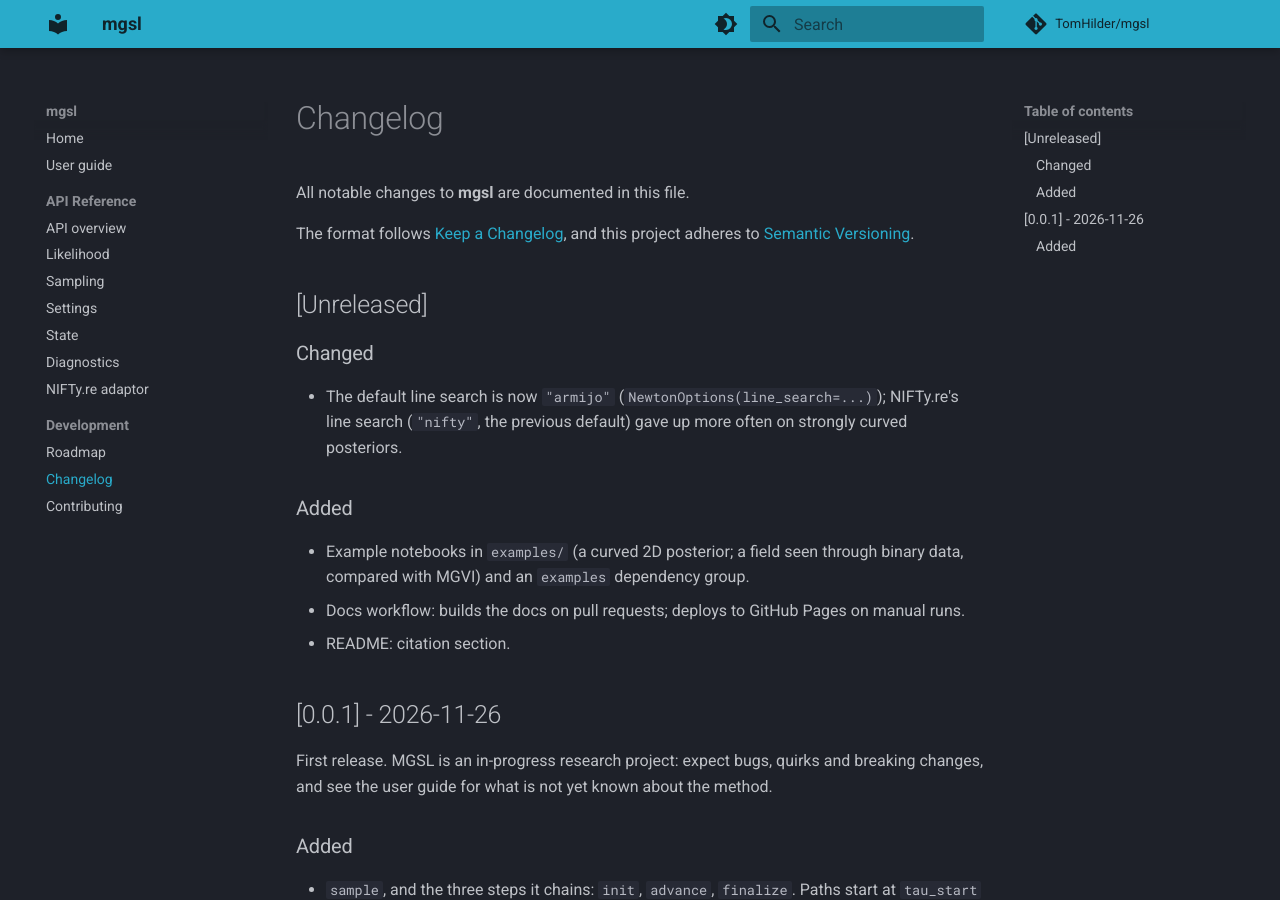
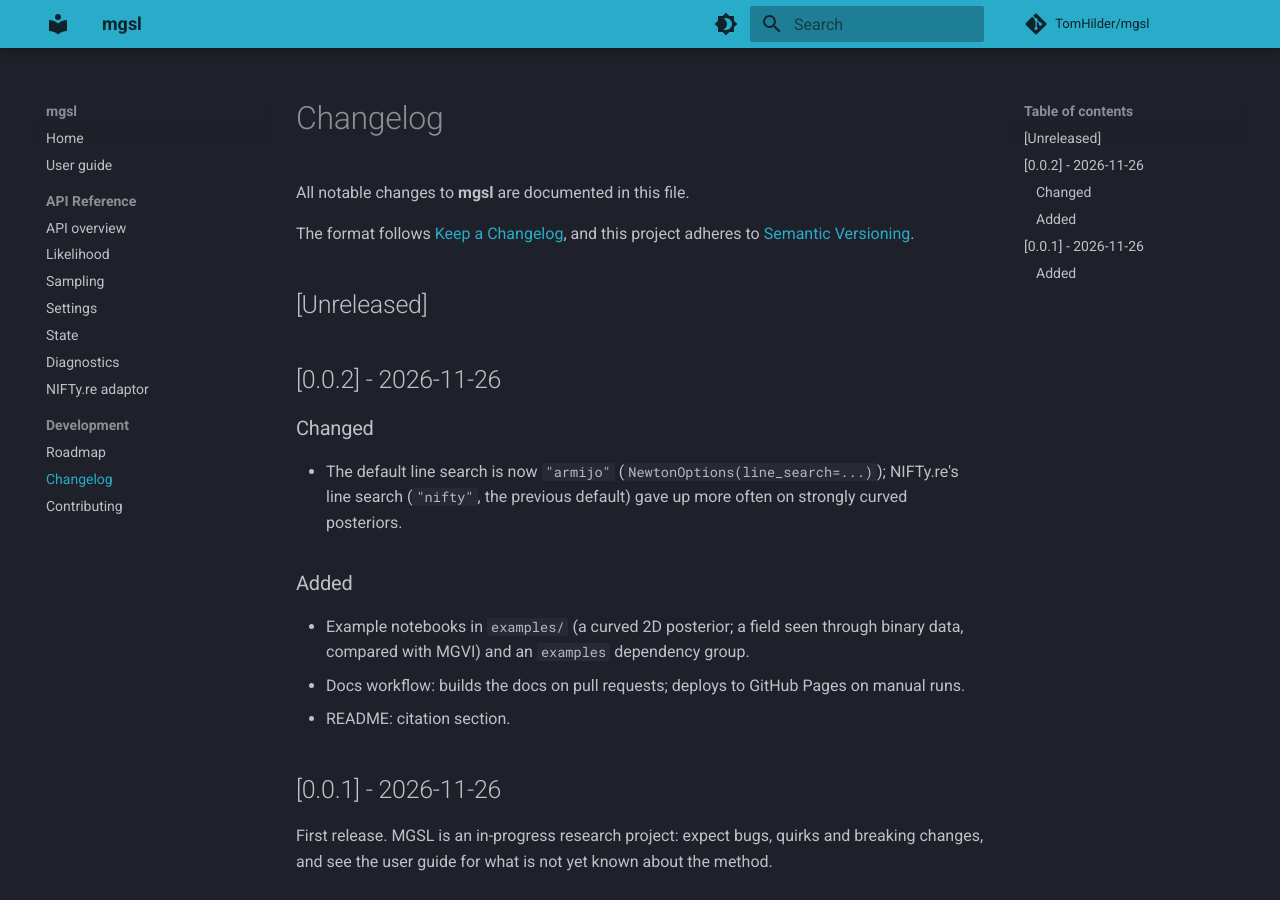
Before and after one commit to TomHilder/mgsl, an MkDocs documentation site: the page built from docs/changelog.md, in a window 1280 px wide and 900 px high. Built offline with MkDocs 1.6.1 and Material for MkDocs 9.7.7, drawn with Linux system fonts in a browser that asks for light colours; comment, search, counter and statistics services are not loaded.

Commit message:
Changelog: 0.0.2
Co-Authored-By: Claude Opus 5.5 <noreply@anthropic.com>

```diff
--- a/docs/changelog.md
+++ b/docs/changelog.md
@@ -5,6 +5,8 @@ All notable changes to **mgsl** are documented in this file.
 The format follows [Keep a Changelog](https://keepachangelog.com/en/1.0.0/), and this project adheres to [Semantic Versioning](https://semver.org/spec/v2.0.0.html).
 
 ## [Unreleased]
+
+## [0.0.2] - 2026-11-26
 
 ### Changed
 
```
